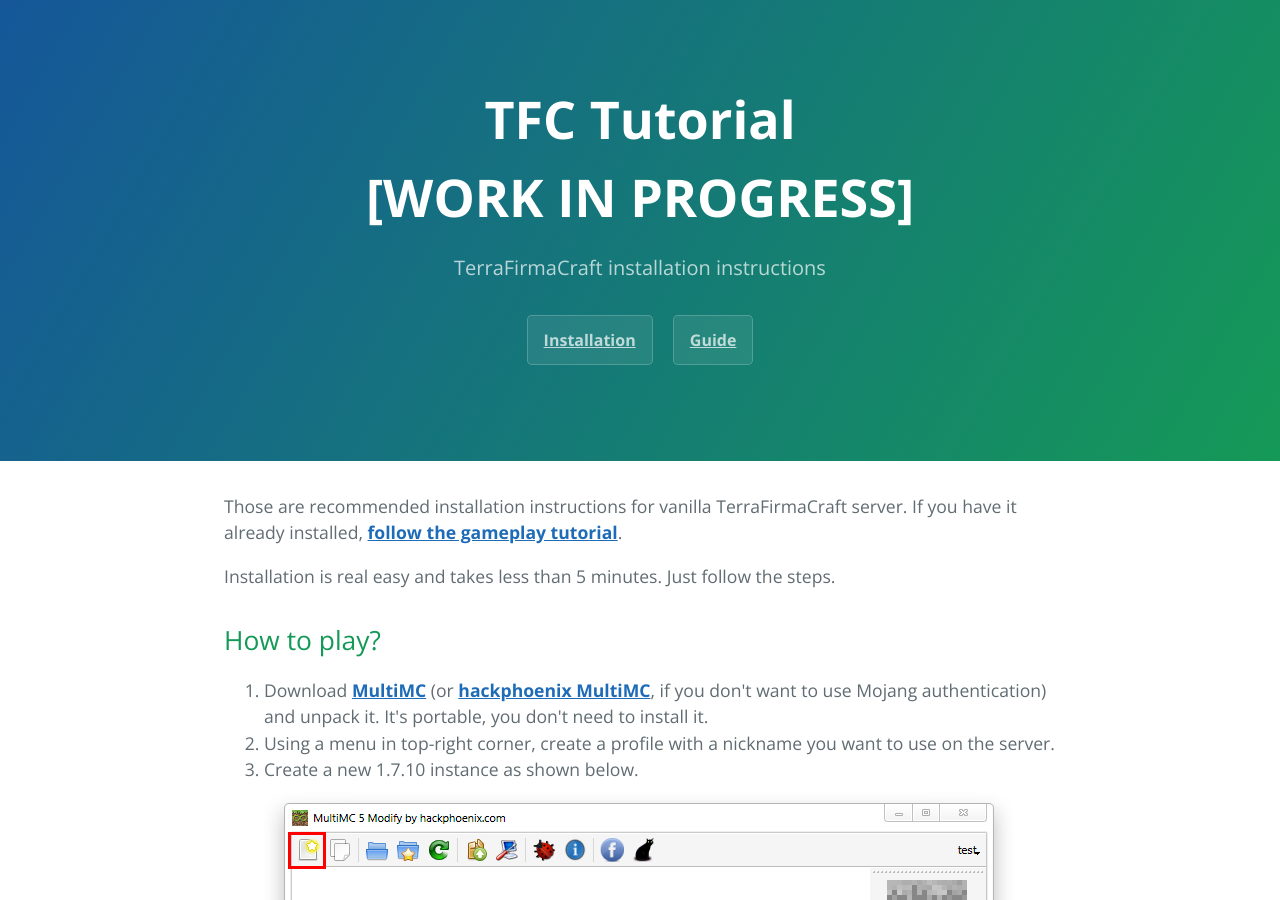
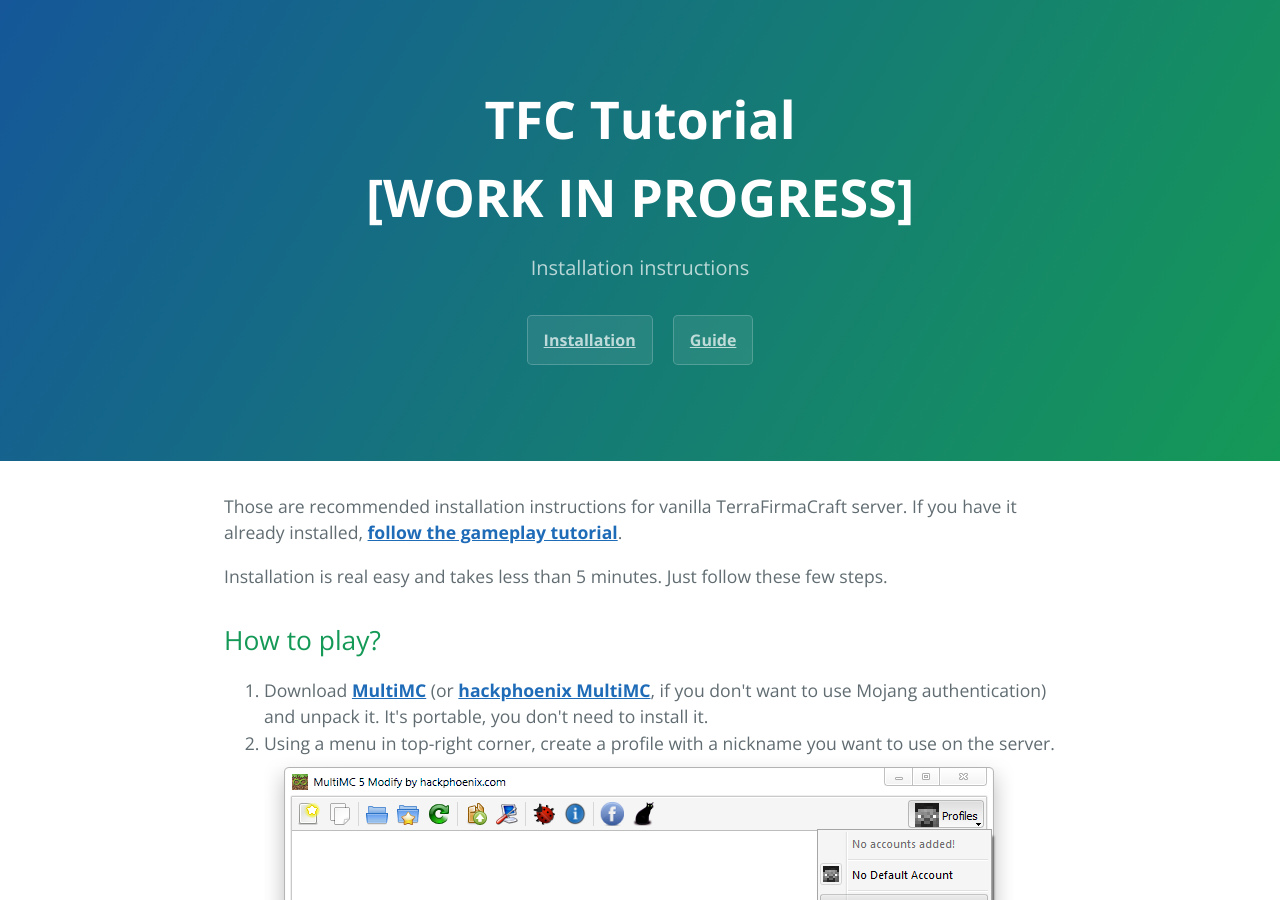
Before and after one commit to MonsquazTFC/TFC-Guide, a Jekyll site: the page built from index.html, in a window 1280 px wide and 900 px high. Built offline with Jekyll 4.4.1, drawn with Linux system fonts in a browser that asks for light colours.

Commit message:
Add profile creation screenshots

```diff
--- a/index.html
+++ b/index.html
@@ -1,15 +1,15 @@
 ---
 layout: default
-title: TerraFirmaCraft installation instructions
+title: Installation instructions
 ---
 <p>Those are recommended installation instructions for vanilla TerraFirmaCraft server. If you have it already installed, <a href="{{ site.baseurl }}/guide.html">follow the gameplay tutorial</a>.</p>
 
-<p>Installation is real easy and takes less than 5 minutes. Just follow the steps.</p>
+<p>Installation is real easy and takes less than 5 minutes. Just follow these few steps.</p>
 
 <h2>How to play?</h2>
 <ol>
 	<li>Download <a href="https://multimc.org/">MultiMC</a> (or <a href="https://www.hackphoenix.com/multimc/">hackphoenix MultiMC</a>, if you don't want to use Mojang authentication) and unpack it. It's portable, you don't need to install it.</li>
-	<li>Using a menu in top-right corner, create a profile with a nickname you want to use on the server.</li>
+	<li>Using a menu in top-right corner, create a profile with a nickname you want to use on the server.<br><img src="{{ site.baseurl }}/images/tfc-install-01-1.png"><br><img src="{{ site.baseurl }}/images/tfc-install-01-2.png"></li>
     <li>Create a new 1.7.10 instance as shown below.<br><img src="{{ site.baseurl }}/images/tfc-install-01.png"></li>
     <li>Edit instance. Click "Install Forge" and choose version <strong>10.13.4.1448</strong>. You can also install LiteLoader, if you want to use VoxelMap.<br><img src="{{ site.baseurl }}/images/tfc-install-02.png"><br><img src="{{ site.baseurl }}/images/tfc-install-03.png"><br><img src="{{ site.baseurl }}/images/tfc-install-04.png"></li>
     <li>Download (does not matter where):
```
Also changed, not shown: images/tfc-install-01-1.png (added), images/tfc-install-01-2.png (added).
